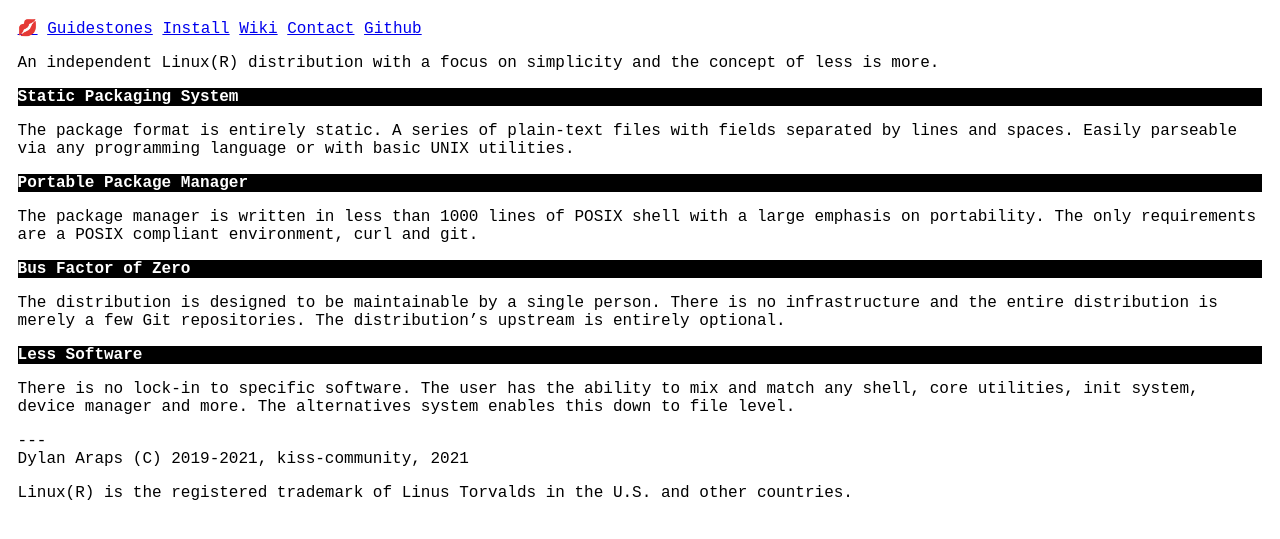
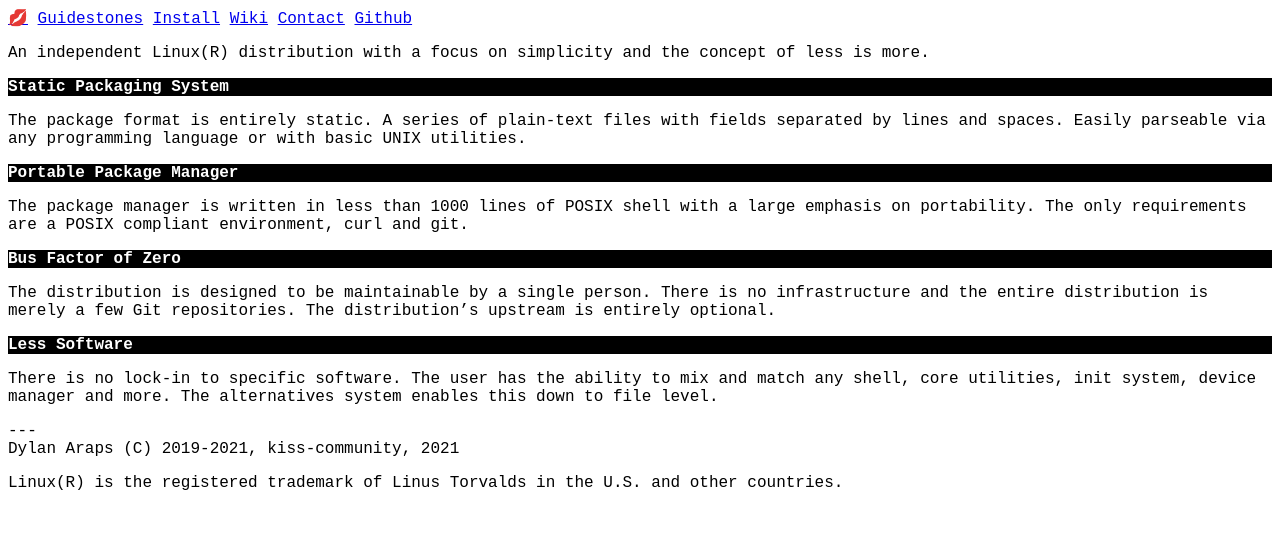
Before and after one commit to mcpcpc/k1ss, a Jekyll site: the page built from index.md, in a window 1280 px wide. Shown: the top 539 px of the page. Built offline with Jekyll 4.4.1, drawn with Linux system fonts in a browser that asks for light colours.

Commit message:
Update default.html

```diff
--- a/_layouts/default.html
+++ b/_layouts/default.html
@@ -7,7 +7,7 @@
     <meta http-equiv="X-UA-Compatible" content="IE=edge">
     <meta name="viewport" content="width=device-width, initial-scale=1">
     <meta name=Description content="An independent Linux distribution with a focus on simplicity and the concept of less is more.">
-    <style>body{padding:1ch;font:16px monospace,monospace}ul{position:relative;list-style:none;margin-left:0;padding-left:4ch}ul li:before{content:"*";position:absolute;left:0}h2{background-color:#000;color:#fff}h2,h3{font-size:1em;padding:0;margin-bottom:1ch}div code{color:#333;margin-left:4ch;display:block}img{height:auto}</style>
+    <style>body{font:16px monospace,monospace;overflow-y:scroll}ul{position:relative;list-style:none;margin-left:0;padding-left:4ch}ul li:before{content:"*";position:absolute;left:0}h2{background-color:#000;color:#fff}h2,h3{font-size:1em;padding:0;margin-bottom:1ch}div code{color:#333;margin-left:4ch;display:block}img{height:auto}</style>
   </head>
   <body>
     <nav>
```
